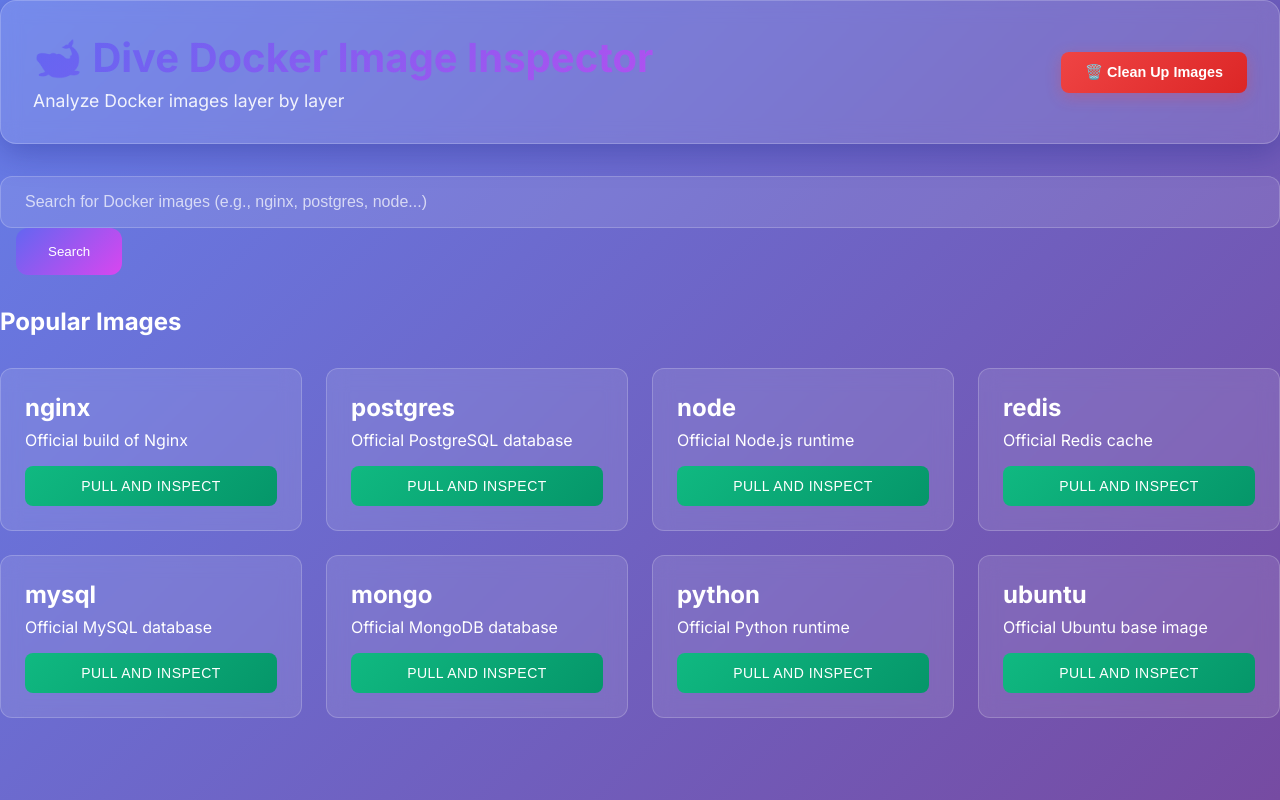
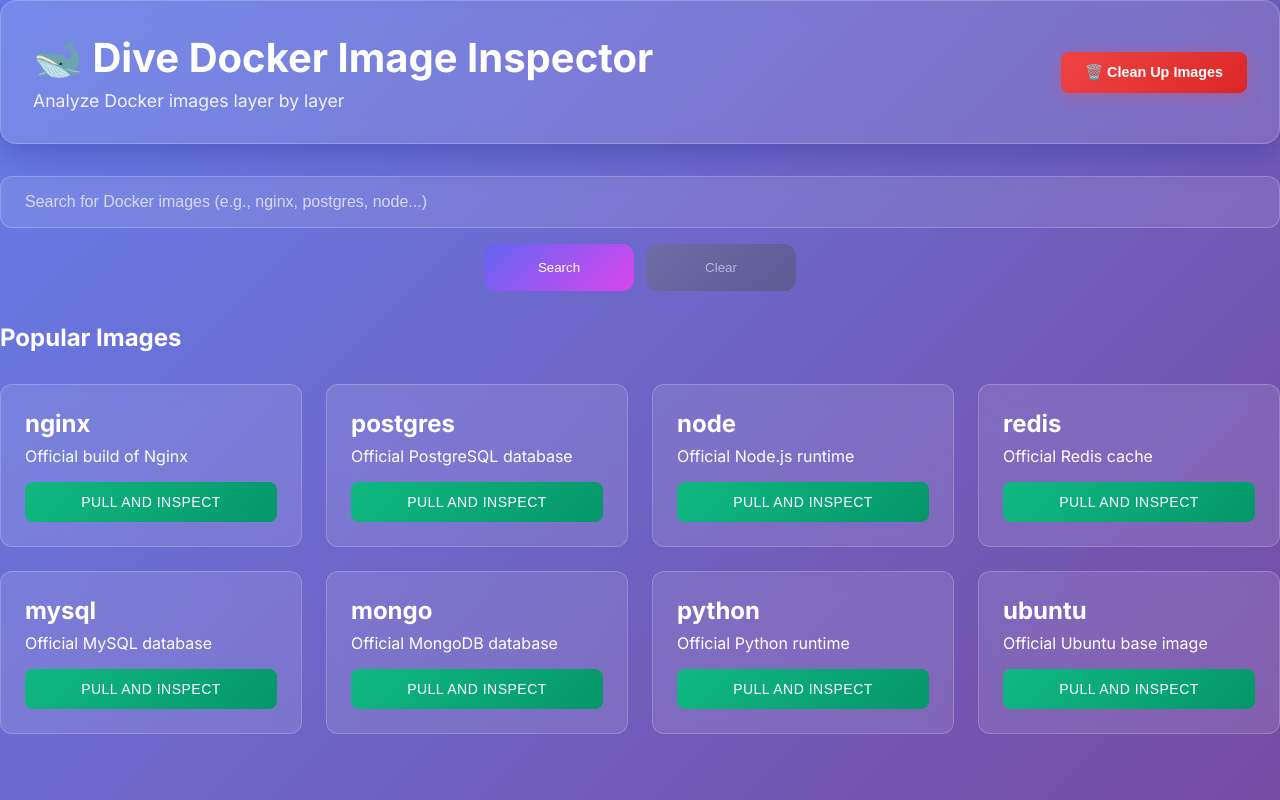
Before and after one commit to aurablacklight/docker-dive-web-ui, a React app in the folder frontend/: page / in a window 1280 px wide. Built offline with nearby package versions, Linux system fonts and the light colour scheme.

Commit message:
clear search and fix text

```diff
--- a/frontend/src/App.js
+++ b/frontend/src/App.js
@@ -40,6 +40,12 @@
     } finally {
       setLoading(false);
     }
+  };
+
+  const handleClearSearch = () => {
+    setSearchQuery('');
+    setImages([]);
+    setError(null);
   };
 
   const handleInspect = async (imageName) => {
@@ -336,9 +342,19 @@
             onChange={(e) => setSearchQuery(e.target.value)}
             onKeyPress={(e) => e.key === 'Enter' && handleSearch()}
           />
-          <button className="search-button" onClick={handleSearch} disabled={loading}>
-            {loading ? 'Searching...' : 'Search'}
-          </button>
+          <div className="search-buttons">
+            <button className="search-button" onClick={handleSearch} disabled={loading}>
+              {loading ? 'Searching...' : 'Search'}
+            </button>
+            <button
+              className="clear-button"
+              onClick={handleClearSearch}
+              disabled={loading || (!searchQuery && images.length === 0)}
+              title="Clear search and results"
+            >
+              Clear
+            </button>
+          </div>
         </div>
 
         {error && (
--- a/frontend/src/styles/simple.css
+++ b/frontend/src/styles/simple.css
@@ -87,6 +87,7 @@
   font-size: 1rem;
   outline: none;
   transition: all 0.2s ease;
+  margin-bottom: 1rem;
 }
 
 .search-input::placeholder {
@@ -98,6 +99,12 @@
   box-shadow: 0 0 0 3px rgba(255, 255, 255, 0.1);
 }
 
+.search-buttons {
+  display: flex;
+  gap: 0.75rem;
+  justify-content: center;
+}
+
 .search-button {
   background: linear-gradient(135deg, #6366f1 0%, #d946ef 100%);
   color: white;
@@ -107,12 +114,44 @@
   font-weight: 500;
   cursor: pointer;
   transition: all 0.2s ease;
-  margin-left: 1rem;
+  flex: 1;
+  max-width: 150px;
 }
 
-.search-button:hover {
+.search-button:hover:not(:disabled) {
   transform: translateY(-1px);
   box-shadow: 0 4px 12px rgba(0, 0, 0, 0.2);
+}
+
+.search-button:disabled {
+  opacity: 0.7;
+  cursor: not-allowed;
+  transform: none;
+}
+
+.clear-button {
+  background: linear-gradient(135deg, #6b7280 0%, #4b5563 100%);
+  color: white;
+  padding: 1rem 2rem;
+  border: none;
+  border-radius: 12px;
+  font-weight: 500;
+  cursor: pointer;
+  transition: all 0.2s ease;
+  flex: 1;
+  max-width: 150px;
+}
+
+.clear-button:hover:not(:disabled) {
+  transform: translateY(-1px);
+  box-shadow: 0 4px 12px rgba(0, 0, 0, 0.2);
+  background: linear-gradient(135deg, #9ca3af 0%, #6b7280 100%);
+}
+
+.clear-button:disabled {
+  opacity: 0.5;
+  cursor: not-allowed;
+  transform: none;
 }
 
 .inspect-button {
@@ -520,10 +559,7 @@
   font-size: 2.5rem;
   font-weight: bold;
   margin-bottom: 0.5rem;
-  background: linear-gradient(135deg, #6366f1 0%, #d946ef 100%);
-  -webkit-background-clip: text;
-  -webkit-text-fill-color: transparent;
-  background-clip: text;
+  color: white;
 }
 
 .app-subtitle {
@@ -631,4 +667,14 @@
   .cleanup-message {
     max-width: 200px;
   }
+
+  .search-buttons {
+    flex-direction: column;
+    align-items: stretch;
+  }
+
+  .search-button,
+  .clear-button {
+    max-width: none;
+  }
 }
```
